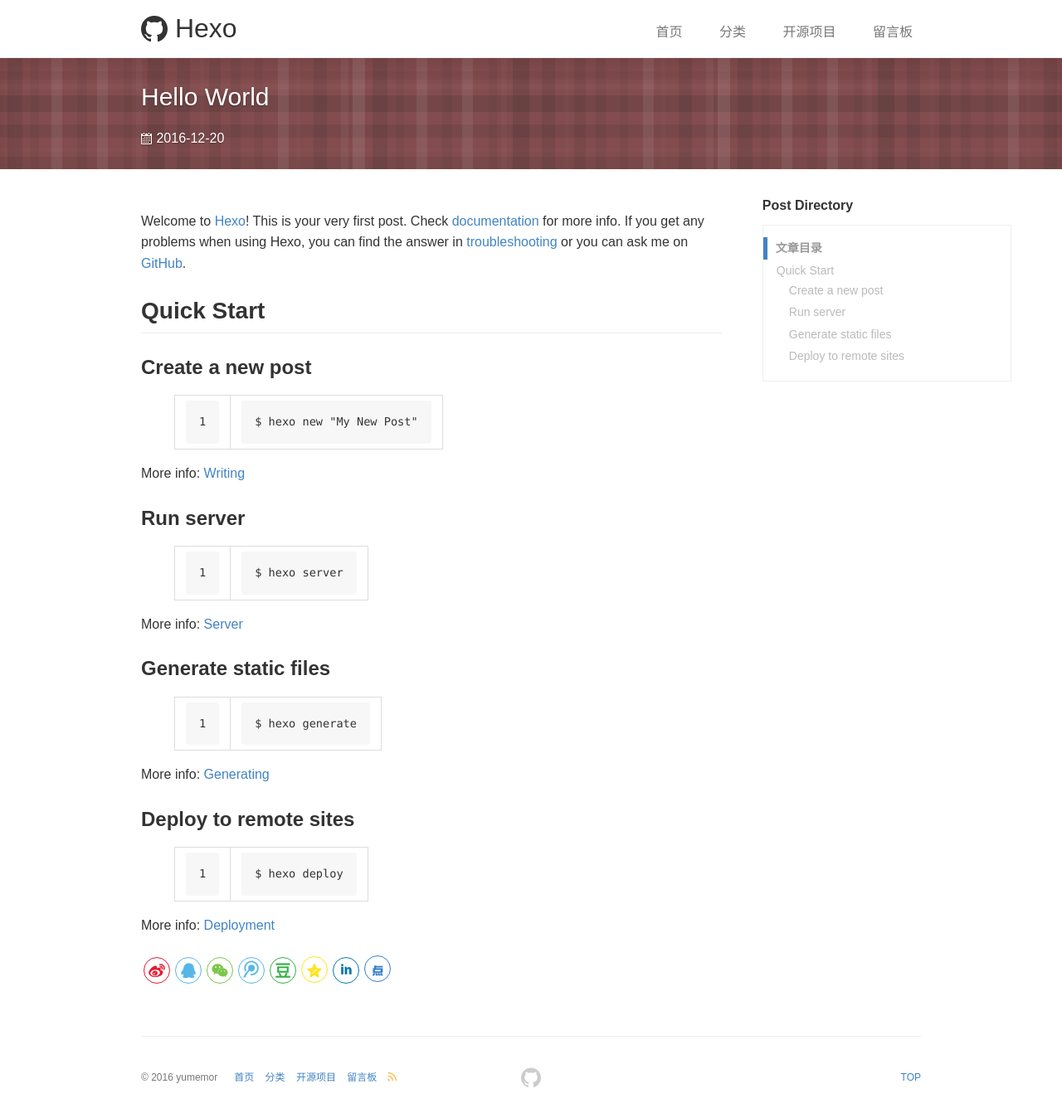
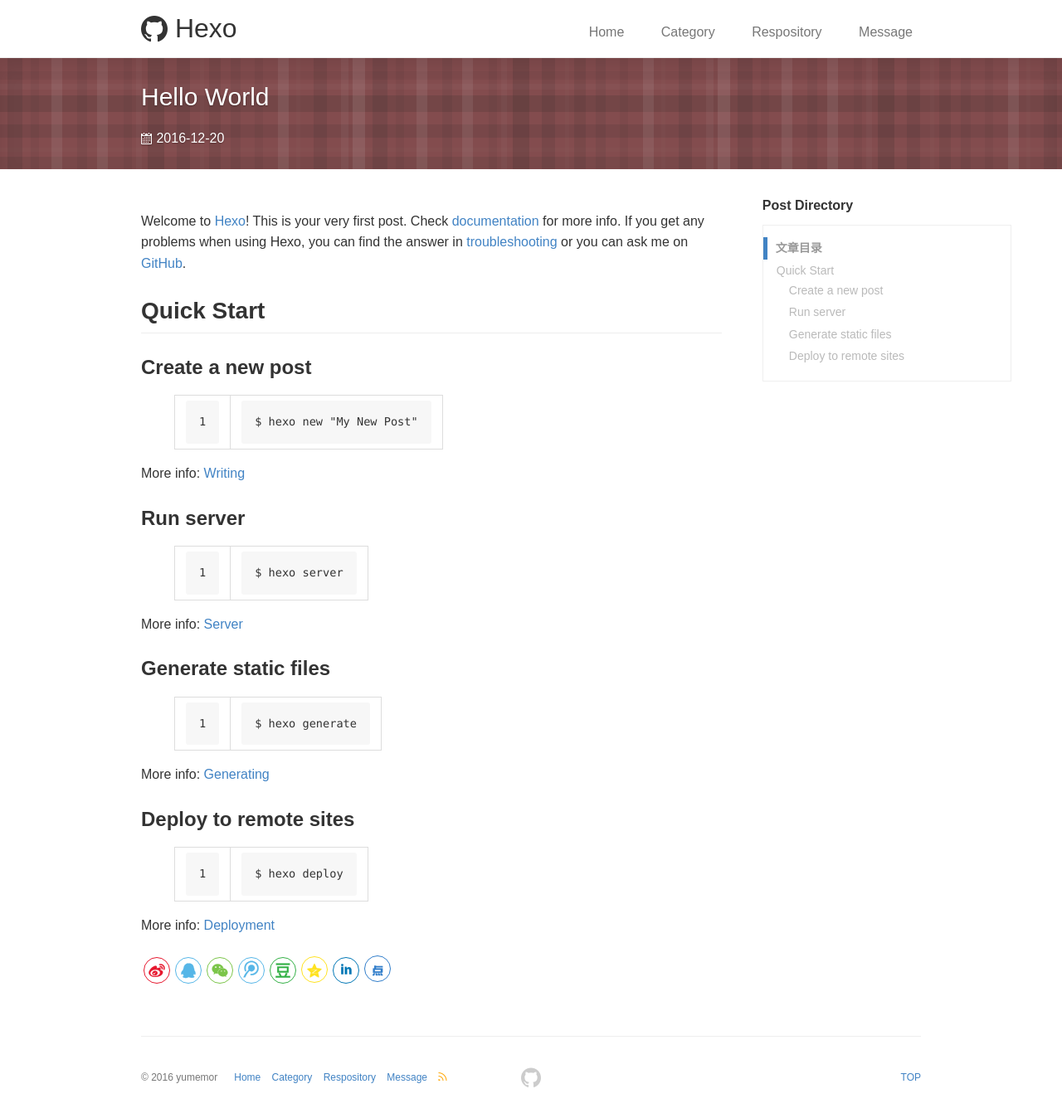
Before and after one commit to Noah0701/noah0701.github.io, a plain HTML site: page 2016/12/20/hello-world/index.html in a window 1280 px wide. Shown: the whole page at 83% size. Drawn offline with nearby package versions, Linux system fonts and the light colour scheme; a script that the page names is missing.

Commit message:
Site updated: 2017-01-10 23:53:35

```diff
--- a/2016/12/20/hello-world/index.html
+++ b/2016/12/20/hello-world/index.html
@@ -22,16 +22,16 @@
       <nav class="site-header-nav" role="navigation">
 
 
-              <a href="/"  class=" site-header-nav-item hvr-underline-from-center" title="首页">首页</a>
+              <a href="/"  class=" site-header-nav-item hvr-underline-from-center" title="Home">Home</a>
 
 
-              <a href="/categories/"  class=" site-header-nav-item hvr-underline-from-center" title="分类">分类</a>
+              <a href="/categories/"  class=" site-header-nav-item hvr-underline-from-center" title="Category">Category</a>
 
 
-              <a href="/open-source/"  class=" site-header-nav-item hvr-underline-from-center" title="开源项目">开源项目</a>
+              <a href="/open-source/"  class=" site-header-nav-item hvr-underline-from-center" title="Respository">Respository</a>
 
 
-              <a href="/message/"  class=" site-header-nav-item hvr-underline-from-center" title="留言板">留言板</a>
+              <a href="/message/"  class=" site-header-nav-item hvr-underline-from-center" title="Message">Message</a>
 
       </nav>
   </div>
@@ -145,22 +145,22 @@
 
 
                   <li>
-                    <a href="/"  title="首页">首页</a>
+                    <a href="/"  title="Home">Home</a>
                   </li>
 
 
                   <li>
-                    <a href="/categories/"  title="分类">分类</a>
+                    <a href="/categories/"  title="Category">Category</a>
                   </li>
 
 
                   <li>
-                    <a href="/open-source/"  title="开源项目">开源项目</a>
+                    <a href="/open-source/"  title="Respository">Respository</a>
                   </li>
 
 
                   <li>
-                    <a href="/message/"  title="留言板">留言板</a>
+                    <a href="/message/"  title="Message">Message</a>
                   </li>
 
             <li>
```
Also changed, not shown: archives/2016/12/index.html (+8 -8 lines), archives/2016/index.html (+8 -8 lines), archives/index.html (+8 -8 lines), index.html (+8 -8 lines).
